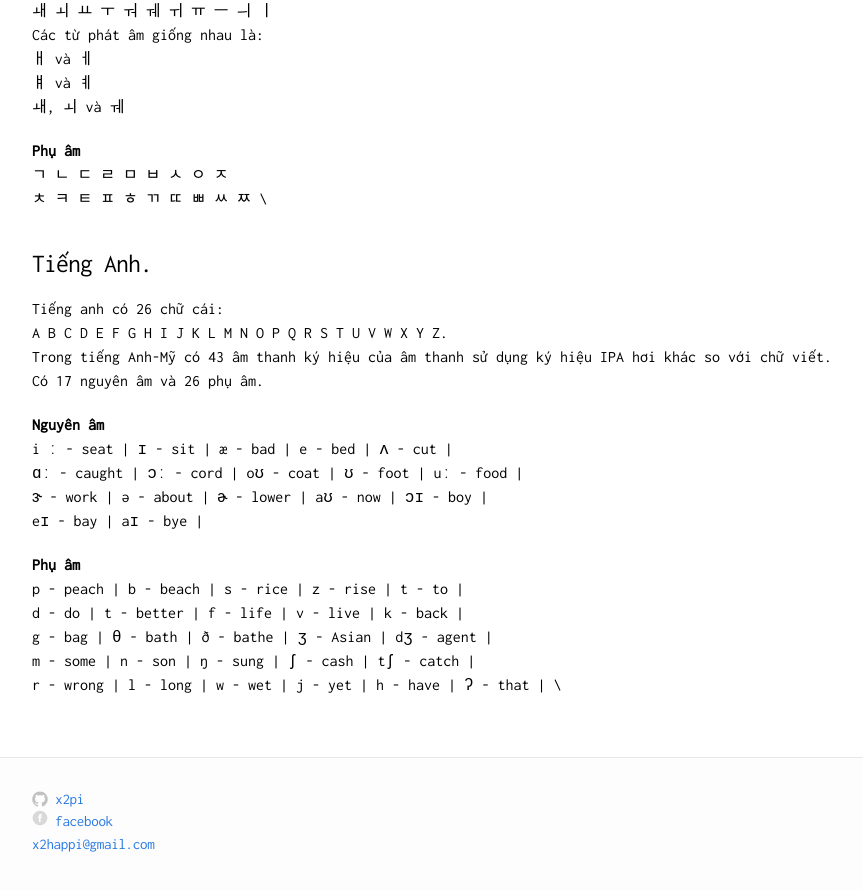
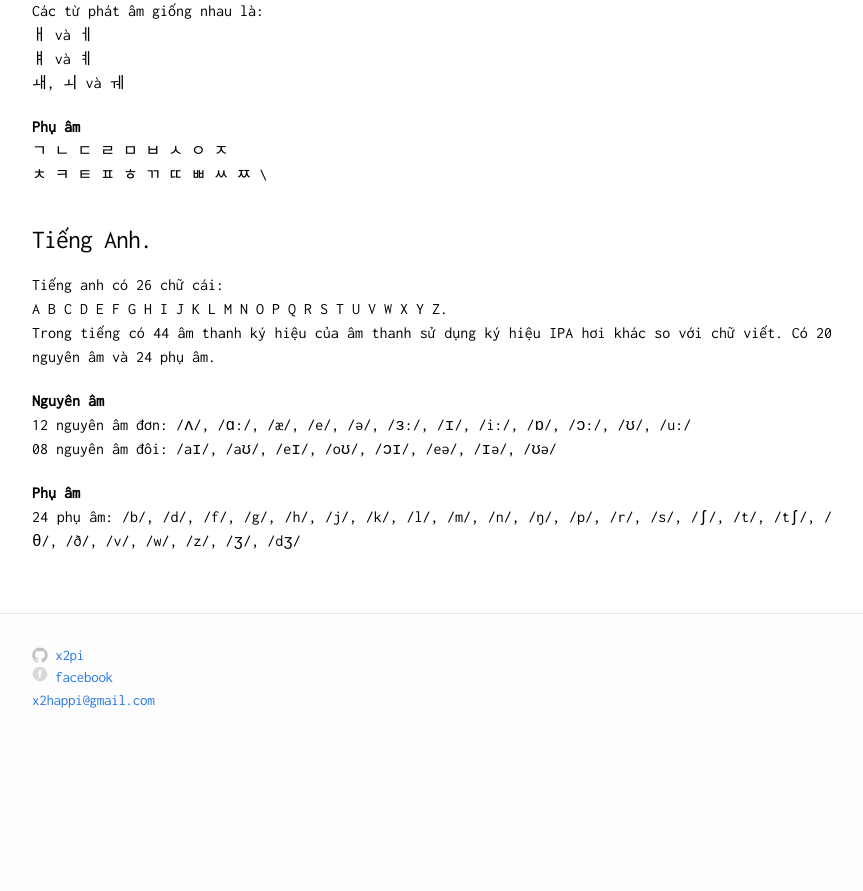
Before and after one commit to x2pi/x2pi.github.io, a Jekyll site: the page built from book/new-language/01.md, in a window 1280 px wide and 900 px high, scrolled down 1162 px. Shown: the top 891 px of the window, without its empty margins (208-1071 px from the left). Built offline with Jekyll 4.4.1, drawn with Linux system fonts in a browser that asks for light colours; after the commit the page ends 1918 px from its top, so only the background shows below that; some of the changed text lies outside the part shown.

Commit message:
edit post new-language 01

```diff
--- a/book/new-language/01.md
+++ b/book/new-language/01.md
@@ -60,17 +59,11 @@ Có 40 âm thanh 19 phụ âm và 21 nguyên âm.
 
 Tiếng anh có 26 chữ cái: \\
 A B C D E F G H I J K L M N O P Q R S T U V W X Y Z. \\
-Trong tiếng Anh-Mỹ có 43 âm thanh ký hiệu của âm thanh sử dụng ký hiệu IPA hơi khác so với chữ viết. Có 17 nguyên âm và 26 phụ âm.
+Trong tiếng có 44 âm thanh ký hiệu của âm thanh sử dụng ký hiệu IPA hơi khác so với chữ viết. Có 20 nguyên âm và 24 phụ âm.
 
 **Nguyên âm** \\
-i ː -	seat | ɪ - sit | æ - bad | e - bed | ʌ - cut | \\
-ɑː -  caught | ɔː - cord | oʊ - coat | ʊ - foot | uː - food | \\
-ɝ - work | ə - about | ɚ - lower | aʊ - now | ɔɪ - boy | \\
-eɪ - bay | aɪ - bye |
+12 nguyên âm đơn: /ʌ/, /ɑ:/, /æ/, /e/, /ə/, /ɜ:/, /ɪ/, /i:/, /ɒ/, /ɔ:/, /ʊ/, /u:/ \\
+08 nguyên âm đôi: /aɪ/, /aʊ/, /eɪ/, /oʊ/, /ɔɪ/, /eə/, /ɪə/, /ʊə/
 
 **Phụ âm** \\
-p - peach | b - beach | s - rice | z - rise | t - to | \\
-d - do | t - better | f - life | v - live | k - back | \\
- g - bag | θ - bath | ð - bathe | ʒ - Asian | dʒ - agent | \\
-  m - some | n - son | ŋ - sung | ʃ - cash | tʃ - catch | \\
-   r - wrong | l - long | w - wet | j - yet | h - have | ʔ - that | \\
+24 phụ âm: /b/, /d/, /f/, /g/, /h/, /j/, /k/, /l/, /m/, /n/, /ŋ/, /p/, /r/, /s/, /ʃ/, /t/, /tʃ/, /θ/, /ð/, /v/, /w/, /z/, /ʒ/, /dʒ/
```
Also changed, not shown: other parts of book/new-language/01.md (+0 -1 lines).
